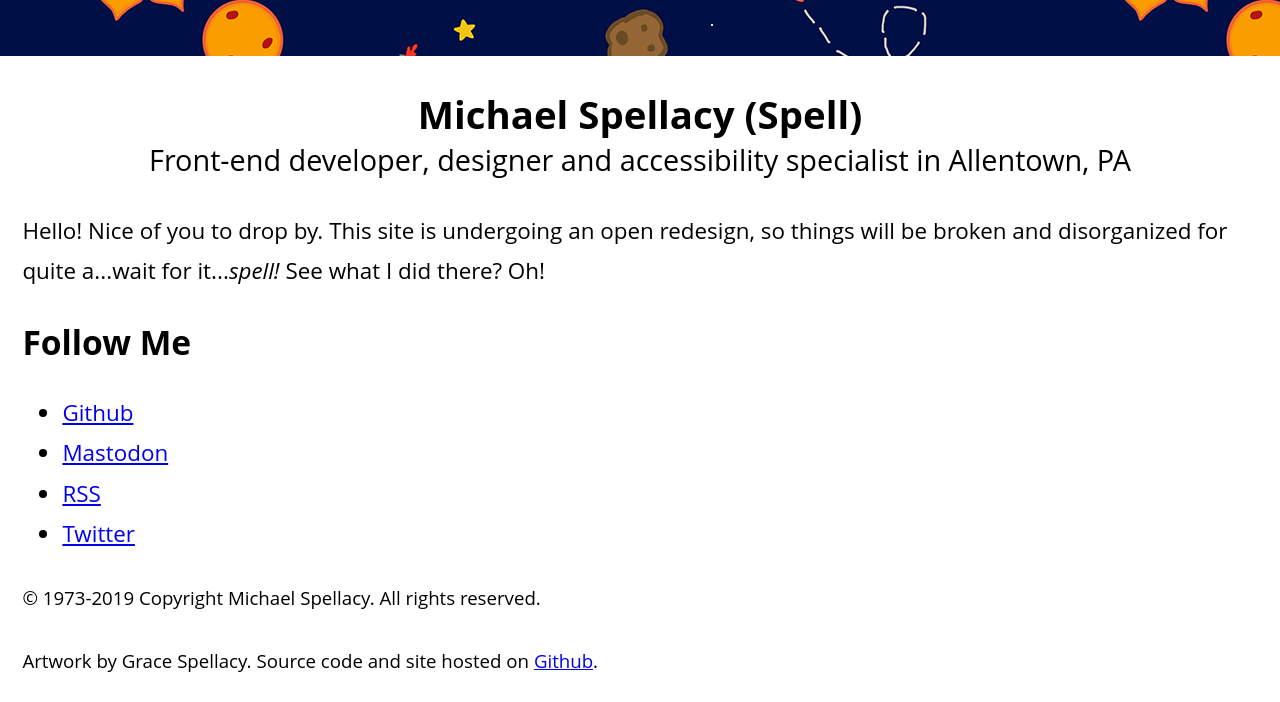
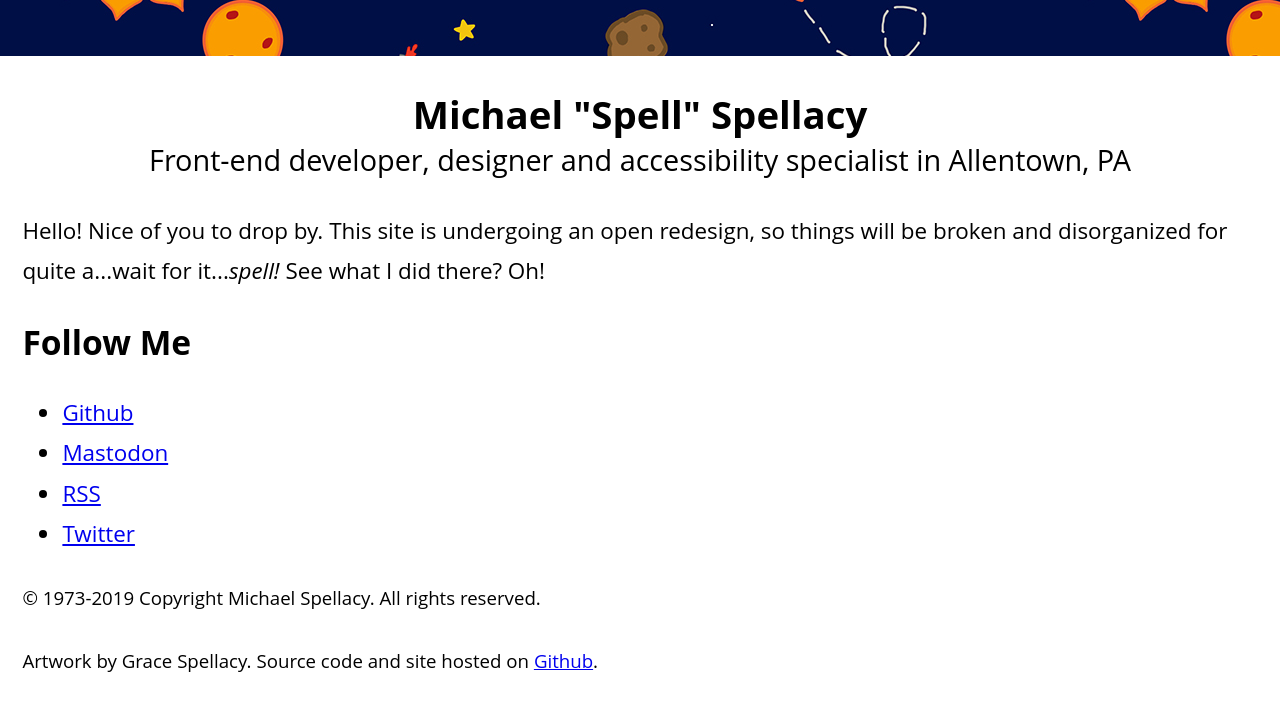
Before and after one commit to michaelspellacy/michaelspellacy.github.io, a Jekyll site: the page built from index.html, in a window 1280 px wide, cut to the strip 294-996 px from the top of the page. Built offline with Jekyll 4.4.1, drawn with Linux system fonts in a browser that asks for light colours; part of the change alters nothing that is shown.

Commit message:
Formatting

```diff
--- a/_layouts/default.html
+++ b/_layouts/default.html
@@ -3,10 +3,10 @@
 <head>
 	<meta charset="utf-8">
 	<meta content="width=device-width, initial-scale=1.0, viewport-fit=cover" name="viewport">
-	<meta content="#06416D" name="theme-color" >
+	<meta content="#06416D" name="theme-color">
 	<meta content="article" name="og:type">
 	<meta content="https://www.gravatar.com/avatar/89e429d4a3effa9601cd19a851c0003e.png?s=300" property="og:image">
-	<meta content="The author wearing a toy space helmet" property="twitter:image:alt">
+	<meta content="The author wearing his toy space helmet" property="og:image:alt">
 	<meta content="{{ page.title }}" property="og:title">{% if page.description %}
 	<meta content="{{ page.description }}" name="description">
 	<meta content="{{ page.description }}" property="og:description">{% endif %}
@@ -55,7 +55,7 @@
 				<li><a href="https://twitter.com/spellacy">Twitter</a></li>
 			</ul>
 
-			<button id="share-button">Share</button>
+			<button id="share-button">Share</button> <!-- TODO: Script this in -->
 
 			<p><small>&copy; 1973-{{ "now" | date: "%Y" }} Copyright Michael Spellacy. All rights reserved.</small></p>
 
--- a/index.html
+++ b/index.html
@@ -1,9 +1,9 @@
 ---
-description: The personal blog of Michael Spellacy (Spell). Front-end developer, designer and accessibility specialist in Allentown, PA
+description: Spell is a web developer, designer and accessibility specialist living in beautiful Allentown, PA. In his spare time, he can be found repairing retro arcade machines.
 layout: default
-title: Michael Spellacy
+title: Michael Spellacy (Spell) - Front-end developer, designer and accessibility specialist
 ---
 
-<h1>Michael Spellacy (Spell) <span>Front-end developer, designer and accessibility specialist in  Allentown, PA</span></h1>
+<h1>Michael "Spell" Spellacy <span>Front-end developer, designer and accessibility specialist in  Allentown, PA</span></h1>
 
 <p>Hello! Nice of you to drop by. This site is undergoing an open redesign, so things will be broken and disorganized for quite a...wait for it...<em>spell!</em> See what I did there? Oh!</p>
```
